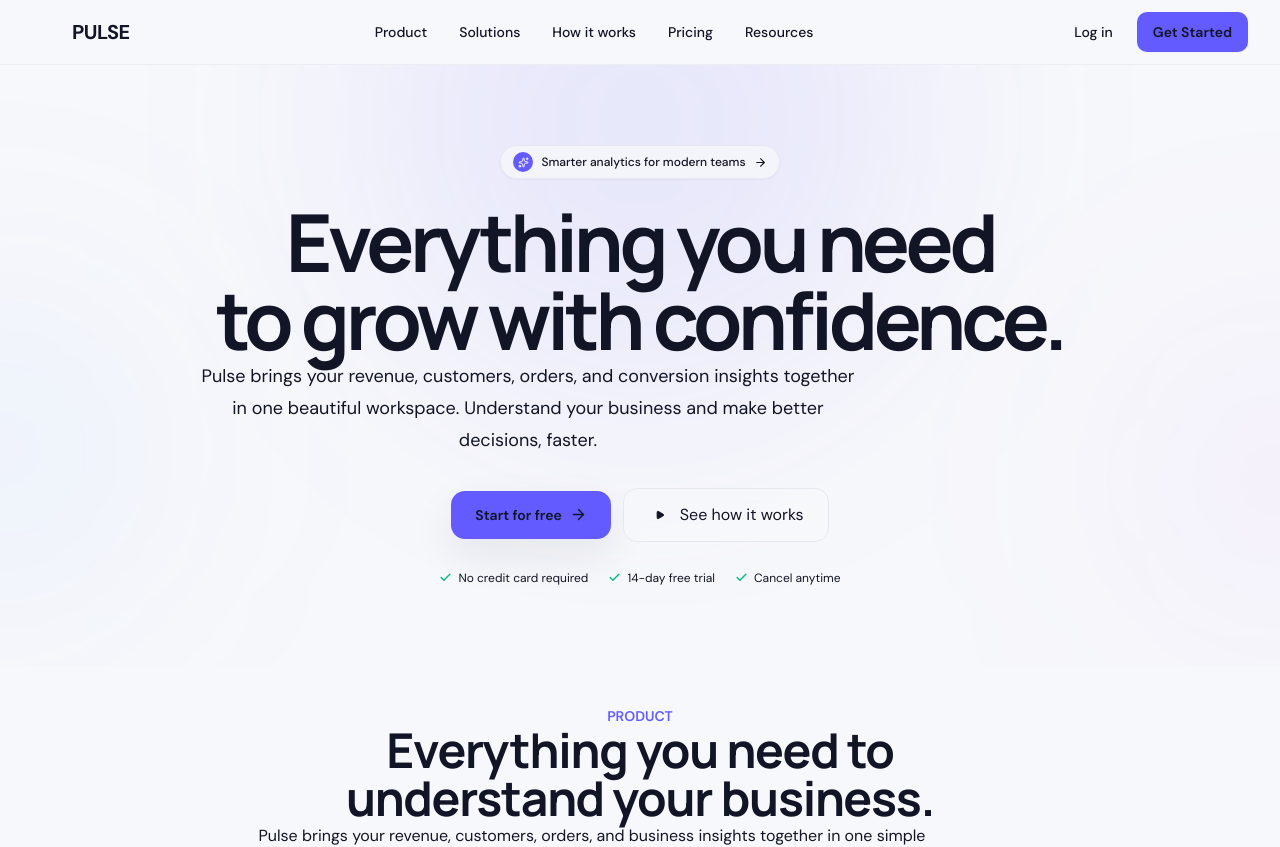
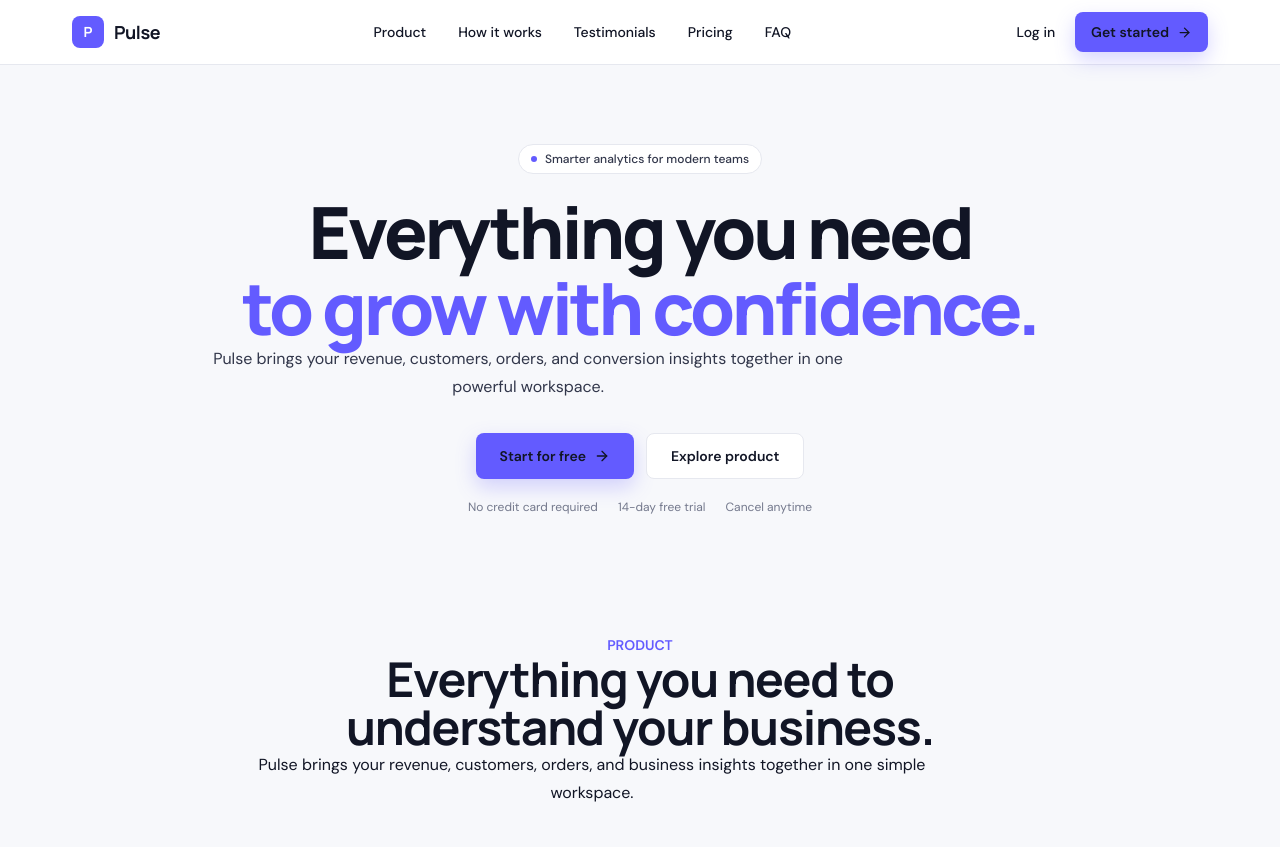
Before and after one commit to Dhineshkumar-14/pulse-saas-dashboard, a React (Vite) app: page / in a window 1280 px wide. Shown: the top 847 px of the page. Built offline with nearby package versions, Linux system fonts and the light colour scheme.

Commit message:
feat : fixed ui css in hero section

```diff
--- a/src/components/landing/Hero.jsx
+++ b/src/components/landing/Hero.jsx
@@ -1,292 +1,163 @@
-import { ArrowRight, Check, Play, Sparkles } from "lucide-react";
+import { ArrowRight } from "lucide-react";
+
+const trustPoints = [
+  "No credit card required",
+  "14-day free trial",
+  "Cancel anytime",
+];
 
 const Hero = () => {
   return (
-    <section className="relative isolate overflow-hidden bg-background">
-      {/* =====================================================
-          BACKGROUND
-      ===================================================== */}
-      <div className="pointer-events-none absolute inset-0 -z-10">
-        {/* Grid */}
-        <div
-          className="
-            absolute inset-0
-            bg-[linear-gradient(to_right,var(--border)_1px,transparent_1px),linear-gradient(to_bottom,var(--border)_1px,transparent_1px)]
-            bg-[size:4rem_4rem]
-            opacity-20
-            [mask-image:linear-gradient(to_bottom,black_0%,transparent_75%)]
-          "
-        />
-
-        {/* Main glow */}
-        <div
-          className="
-            absolute
-            left-1/2
-            top-[-220px]
-            h-[420px]
-            w-[420px]
-            -translate-x-1/2
-            rounded-full
-            bg-primary/10
-            blur-[120px]
-            sm:h-[550px]
-            sm:w-[550px]
-          "
-        />
-
-        {/* Left glow */}
-        <div
-          className="
-            absolute
-            left-[-180px]
-            top-[35%]
-            h-[350px]
-            w-[350px]
-            rounded-full
-            bg-blue-500/5
-            blur-[120px]
-          "
-        />
-
-        {/* Right glow */}
-        <div
-          className="
-            absolute
-            right-[-180px]
-            top-[40%]
-            h-[350px]
-            w-[350px]
-            rounded-full
-            bg-purple-500/5
-            blur-[120px]
-          "
-        />
-      </div>
-
+    <section className="relative bg-background pt-16">
       <div
         className="
           mx-auto
-          max-w-7xl
+          max-w-[var(--pulse-container-xl)]
           px-4
-          pb-16
-          pt-12
+          py-12
+          sm:py-16
+          lg:py-20
           sm:px-6
-          sm:pb-20
-          sm:pt-20
           lg:px-8
-          lg:pb-20
-          lg:pt-20
         "
       >
-        {/* =====================================================
-            HERO CONTENT
-        ===================================================== */}
         <div className="mx-auto max-w-4xl text-center">
-          {/* Badge */}
+          {/* Eyebrow */}
           <div
             className="
-              mb-6
+              mb-5
               inline-flex
               items-center
               gap-2
               rounded-full
               border
               border-border
-              bg-background/80
+              bg-surface
               px-3
               py-1.5
               text-xs
               font-medium
-              text-muted-foreground
-              shadow-sm
-              backdrop-blur-xl
+              text-text-secondary
             "
           >
-            <span
-              className="
-                flex
-                h-5
-                w-5
-                items-center
-                justify-center
-                rounded-full
-                bg-primary
-                text-primary-foreground
-              "
-            >
-              <Sparkles size={11} />
-            </span>
-
-            <span>Smarter analytics for modern teams</span>
-
-            <ArrowRight size={13} className="hidden sm:block" />
+            <span className="h-1.5 w-1.5 rounded-full bg-primary" />
+            Smarter analytics for modern teams
           </div>
 
           {/* Heading */}
           <h1
             className="
-              text-balance
-              text-[2.7rem]
-              font-bold
-              leading-[0.98]
-              tracking-[-0.055em]
-              text-foreground
+              font-heading
+              text-4xl
+              font-extrabold
+              leading-[1.05]
+              tracking-[-0.045em]
+              text-text-primary
               sm:text-6xl
               lg:text-7xl
-              xl:text-[80px]
             "
           >
             Everything you need
-            <br className="hidden sm:block" />
-            <span className="text-muted-foreground">
-              to grow with confidence.
-            </span>
+            <br />
+            <span className="text-primary">to grow with confidence.</span>
           </h1>
 
           {/* Description */}
           <p
             className="
               mx-auto
-              mt-6
+              mt-5
               max-w-2xl
               text-sm
               leading-6
-              text-muted-foreground
-              sm:mt-7
+              text-text-secondary
+              sm:mt-6
               sm:text-base
               sm:leading-7
-              lg:text-lg
-              lg:leading-8
             "
           >
             Pulse brings your revenue, customers, orders, and conversion
-            insights together in one beautiful workspace. Understand your
-            business and make better decisions, faster.
+            insights together in one powerful workspace.
           </p>
 
-          {/* =====================================================
-              CTA
-          ===================================================== */}
+          {/* Actions */}
           <div
             className="
-              mt-8
+              mt-7
               flex
               flex-col
-              items-stretch
               justify-center
               gap-3
+              sm:mt-8
               sm:flex-row
-              sm:items-center
             "
           >
-            {/* Primary */}
             <a
               href="/dashboard"
-              className="
-                group
-                inline-flex
-                items-center
-                justify-center
-                gap-2
-                rounded-xl
-                bg-primary
-                px-6
-                py-3.5
-                text-sm
-                font-semibold
-                text-primary-foreground
-                shadow-lg
-                shadow-primary/10
-                transition-all
-                duration-200
-                hover:-translate-y-0.5
-                hover:shadow-xl
-              "
-            >
-              Start for free
-              <ArrowRight
-                size={17}
-                className="transition-transform duration-200 group-hover:translate-x-1"
-              />
-            </a>
-
-            {/* Secondary */}
-            <button
-              type="button"
               className="
                 inline-flex
                 items-center
                 justify-center
                 gap-2
-                rounded-xl
+                rounded-[var(--pulse-radius-md)]
+                bg-primary
+                px-6
+                py-3
+                text-sm
+                font-semibold
+                text-primary-foreground
+                shadow-primary
+                transition-all
+                duration-[var(--pulse-transition-normal)]
+                hover:-translate-y-0.5
+                hover:bg-primary-hover
+              "
+            >
+              Start for free
+              <ArrowRight size={16} />
+            </a>
+
+            <a
+              href="#product"
+              className="
+                inline-flex
+                items-center
+                justify-center
+                rounded-[var(--pulse-radius-md)]
                 border
                 border-border
-                bg-background/80
+                bg-surface
                 px-6
-                py-3.5
+                py-3
                 text-sm
                 font-semibold
-                text-foreground
-                backdrop-blur
+                text-text-primary
                 transition-all
-                duration-200
-                hover:bg-muted
+                duration-[var(--pulse-transition-normal)]
+                hover:border-border-hover
+                hover:bg-surface-hover
               "
             >
-              <span
-                className="
-                  flex
-                  h-6
-                  w-6
-                  items-center
-                  justify-center
-                  rounded-full
-                  bg-muted
-                "
-              >
-                <Play size={10} fill="currentColor" />
-              </span>
-              See how it works
-            </button>
+              Explore product
+            </a>
           </div>
 
-          {/* Trust points */}
+          {/* Trust */}
           <div
             className="
-              mt-7
+              mt-5
               flex
               flex-wrap
               items-center
               justify-center
               gap-x-5
               gap-y-2
+              text-xs
+              text-text-muted
             "
           >
-            {[
-              "No credit card required",
-              "14-day free trial",
-              "Cancel anytime",
-            ].map((item) => (
-              <div
-                key={item}
-                className="
-                  flex
-                  items-center
-                  gap-1.5
-                  text-[11px]
-                  text-muted-foreground
-                  sm:text-xs
-                "
-              >
-                <Check
-                  size={13}
-                  strokeWidth={2.5}
-                  className="text-emerald-500"
-                />
-
-                {item}
-              </div>
+            {trustPoints.map((item) => (
+              <span key={item}>{item}</span>
             ))}
           </div>
         </div>
--- a/src/components/landing/Navbar.jsx
+++ b/src/components/landing/Navbar.jsx
@@ -1,144 +1,121 @@
-import { useState } from "react";
-import { ChevronDown, Menu, X } from "lucide-react";
+import { useEffect, useState } from "react";
+import { ArrowRight, Menu, X } from "lucide-react";
 
 const navItems = [
-  {
-    label: "Product",
-  },
-  {
-    label: "Solutions",
-  },
-  {
-    label: "How it works",
-  },
-  {
-    label: "Pricing",
-  },
-  {
-    label: "Resources",
-  },
+  { label: "Product", href: "#product" },
+  { label: "How it works", href: "#how-it-works" },
+  { label: "Testimonials", href: "#testimonials" },
+  { label: "Pricing", href: "#pricing" },
+  { label: "FAQ", href: "#faq" },
 ];
 
 const Navbar = () => {
+  const [activeSection, setActiveSection] = useState("#product");
   const [mobileOpen, setMobileOpen] = useState(false);
-  const [mobileDropdown, setMobileDropdown] = useState(null);
 
-  const toggleMobileDropdown = (label) => {
-    setMobileDropdown(mobileDropdown === label ? null : label);
+  useEffect(() => {
+    const handleHashChange = () => {
+      setActiveSection(window.location.hash || "#product");
+    };
+
+    handleHashChange();
+
+    window.addEventListener("hashchange", handleHashChange);
+
+    return () => {
+      window.removeEventListener("hashchange", handleHashChange);
+    };
+  }, []);
+
+  const handleNavClick = (href) => {
+    setActiveSection(href);
+    setMobileOpen(false);
   };
 
   return (
-    <header className="sticky top-0 z-50 border-b border-border/70 bg-background/90 backdrop-blur-xl">
-      <div className="mx-auto flex h-16 w-full max-w-7xl items-center justify-between px-4 sm:px-6 lg:px-8">
+    <header
+      className="
+    fixed
+    inset-x-0
+    top-0
+    z-[var(--pulse-z-header)]
+    border-b
+    border-border
+    bg-surface
+  "
+    >
+      <div className="mx-auto max-w-[var(--pulse-container-xl)] px-4 sm:px-6 lg:px-8">
+        <nav
+          className="
+        flex
+        h-16
+        items-center
+        justify-between
+      "
+        >
           {/* Logo */}
-        <a href="/" className="flex shrink-0 items-center gap-2">
-          <div className="flex h-8 w-8 items-center justify-center rounded-lg bg-foreground">
-            <span className="text-sm font-bold text-background">P</span>
+          <a href="/" className="flex items-center gap-2.5">
+            <div
+              className="
+            flex
+            h-8
+            w-8
+            items-center
+            justify-center
+            rounded-[var(--pulse-radius-md)]
+            bg-primary
+            text-primary-foreground
+          "
+            >
+              <span className="font-heading text-sm font-bold">P</span>
             </div>
 
-          <span className="text-lg font-bold tracking-tight text-foreground sm:text-xl">
-            PULSE
+            <span
+              className="
+            font-heading
+            text-lg
+            font-bold
+            tracking-tight
+            text-text-primary
+          "
+            >
+              Pulse
             </span>
           </a>
 
-        {/* Desktop Navigation */}
-        <nav className="hidden items-center gap-6 lg:flex xl:gap-8">
+          {/* Desktop navigation */}
+          <div className="hidden items-center gap-8 lg:flex">
             {navItems.map((item) => (
-            <div key={item.label} className="group relative">
               <a
-                href={`#${item.label.toLowerCase().replace(/\s+/g, "-")}`}
+                key={item.href}
+                href={item.href}
+                onClick={() => handleNavClick(item.href)}
                 className="
-                  flex
-                  items-center
-                  gap-1.5
-                  whitespace-nowrap
               text-sm
               font-medium
-                  text-muted-foreground
+              text-text-muted
               transition-colors
-                  duration-200
-                  hover:text-foreground
+              duration-[var(--pulse-transition-fast)]
+              hover:text-text-primary
             "
               >
                 {item.label}
-
-                {item.dropdown && (
-                  <ChevronDown
-                    size={15}
-                    strokeWidth={1.8}
-                    className="
-                      transition-transform
-                      duration-200
-                      group-hover:rotate-180
-                    "
-                  />
-                )}
-              </a>
-
-              {/* Desktop Dropdown */}
-              {item.dropdown && (
-                <div
-                  className="
-                    invisible
-                    absolute
-                    left-1/2
-                    top-full
-                    mt-3
-                    w-56
-                    -translate-x-1/2
-                    translate-y-2
-                    rounded-xl
-                    border
-                    border-border
-                    bg-background
-                    p-2
-                    opacity-0
-                    shadow-lg
-                    transition-all
-                    duration-200
-                    group-hover:visible
-                    group-hover:translate-y-0
-                    group-hover:opacity-100
-                  "
-                >
-                  {item.dropdown.map((dropdownItem) => (
-                    <a
-                      key={dropdownItem}
-                      href="#"
-                      className="
-                        block
-                        rounded-lg
-                        px-3
-                        py-2.5
-                        text-sm
-                        text-muted-foreground
-                        transition-colors
-                        hover:bg-muted
-                        hover:text-foreground
-                      "
-                    >
-                      {dropdownItem}
               </a>
             ))}
           </div>
-              )}
-            </div>
-          ))}
-        </nav>
 
-        {/* Desktop Actions */}
+          {/* Actions */}
           <div className="hidden items-center gap-2 lg:flex">
             <a
               href="/login"
               className="
-              rounded-lg
-              px-4
+            rounded-[var(--pulse-radius-md)]
+            px-3
             py-2
             text-sm
             font-medium
-              text-muted-foreground
-              transition-colors
-              hover:text-foreground
+            text-text-secondary
+            hover:bg-surface-hover
           "
             >
               Log in
@@ -147,146 +124,95 @@ const Navbar = () => {
             <a
               href="/dashboard"
               className="
-              rounded-lg
+            inline-flex
+            items-center
+            gap-2
+            rounded-[var(--pulse-radius-md)]
             bg-primary
             px-4
             py-2.5
             text-sm
             font-semibold
             text-primary-foreground
-              shadow-sm
+            shadow-primary
             transition-all
-              hover:bg-primary/90
-              hover:shadow-md
+            duration-[var(--pulse-transition-normal)]
+            hover:bg-primary-hover
           "
             >
-            Get Started
+              Get started
+              <ArrowRight size={15} />
             </a>
           </div>
 
-        {/* Mobile Menu Button */}
+          {/* Mobile */}
           <button
             type="button"
-          onClick={() => setMobileOpen(!mobileOpen)}
+            onClick={() => setMobileOpen((prev) => !prev)}
             className="
           flex
           h-9
           w-9
           items-center
           justify-center
-            rounded-lg
-            text-muted-foreground
-            transition-colors
-            hover:bg-muted
-            hover:text-foreground
+          rounded-[var(--pulse-radius-md)]
+          border
+          border-border
+          text-text-primary
           lg:hidden
         "
-          aria-label="Toggle navigation"
-          aria-expanded={mobileOpen}
           >
-          {mobileOpen ? <X size={21} /> : <Menu size={21} />}
+            {mobileOpen ? <X size={18} /> : <Menu size={18} />}
           </button>
+        </nav>
       </div>
 
-      {/* Mobile Navigation */}
+      {/* Mobile menu */}
+      {mobileOpen && (
         <div
-        className={`
-          overflow-hidden
+          className="
         border-t
         border-border
-          bg-background
-          transition-all
-          duration-300
+        bg-surface
         lg:hidden
-          ${mobileOpen ? "max-h-[600px] opacity-100" : "max-h-0 opacity-0"}
-        `}
+      "
         >
-        <nav className="mx-auto flex max-w-7xl flex-col px-4 py-4 sm:px-6">
+          <div className="mx-auto max-w-[var(--pulse-container-xl)] px-4 py-4">
+            <div className="space-y-1">
               {navItems.map((item) => (
-            <div key={item.label}>
-              {/* Mobile Menu Item */}
-              <button
-                type="button"
-                onClick={() =>
-                  item.dropdown
-                    ? toggleMobileDropdown(item.label)
-                    : setMobileOpen(false)
-                }
+                <a
+                  key={item.href}
+                  href={item.href}
+                  onClick={() => handleNavClick(item.href)}
                   className="
-                  flex
-                  w-full
-                  items-center
-                  justify-between
-                  rounded-lg
+                block
+                rounded-[var(--pulse-radius-md)]
                 px-3
-                  py-3
-                  text-left
+                py-2.5
                 text-sm
                 font-medium
-                  text-muted-foreground
-                  transition-colors
-                  hover:bg-muted
-                  hover:text-foreground
+                text-text-secondary
+                hover:bg-surface-hover
+                hover:text-text-primary
               "
                 >
                   {item.label}
+                </a>
+              ))}
+            </div>
 
-                {item.dropdown && (
-                  <ChevronDown
-                    size={16}
-                    className={`
-                      transition-transform
-                      duration-200
-                      ${mobileDropdown === item.label ? "rotate-180" : ""}
-                    `}
-                  />
-                )}
-              </button>
+            <div className="my-3 h-px bg-border" />
 
-              {/* Mobile Dropdown */}
-              {item.dropdown && mobileDropdown === item.label && (
-                <div className="mb-2 ml-3 border-l border-border pl-3">
-                  {item.dropdown.map((dropdownItem) => (
             <a
-                      key={dropdownItem}
-                      href="#"
-                      onClick={() => setMobileOpen(false)}
+              href="/login"
               className="
             block
-                          rounded-lg
+            rounded-[var(--pulse-radius-md)]
             px-3
             py-2.5
             text-sm
-                          text-muted-foreground
-                          transition-colors
-                          hover:bg-muted
-                          hover:text-foreground
-                        "
-                    >
-                      {dropdownItem}
-                    </a>
-                  ))}
-                </div>
-              )}
-            </div>
-          ))}
-
-          {/* Mobile Actions */}
-          <div className="mt-3 flex flex-col gap-2 border-t border-border pt-4">
-            <a
-              href="/login"
-              onClick={() => setMobileOpen(false)}
-              className="
-                rounded-lg
-                px-4
-                py-3
-                text-center
-                text-sm
             font-medium
-                text-muted-foreground
-                transition-colors
-                hover:bg-muted
-                hover:text-foreground
+            text-text-secondary
           "
             >
               Log in
@@ -294,25 +220,27 @@ const Navbar = () => {
 
             <a
               href="/dashboard"
-              onClick={() => setMobileOpen(false)}
               className="
-                rounded-lg
+            mt-2
+            flex
+            items-center
+            justify-center
+            gap-2
+            rounded-[var(--pulse-radius-md)]
             bg-primary
             px-4
             py-3
-                text-center
             text-sm
             font-semibold
             text-primary-foreground
-                transition-all
-                hover:bg-primary/90
           "
             >
-              Get Started
+              Get started
+              <ArrowRight size={15} />
             </a>
           </div>
-        </nav>
         </div>
+      )}
     </header>
   );
 };
```
Lines whose indentation alone changed are shown as unchanged.
